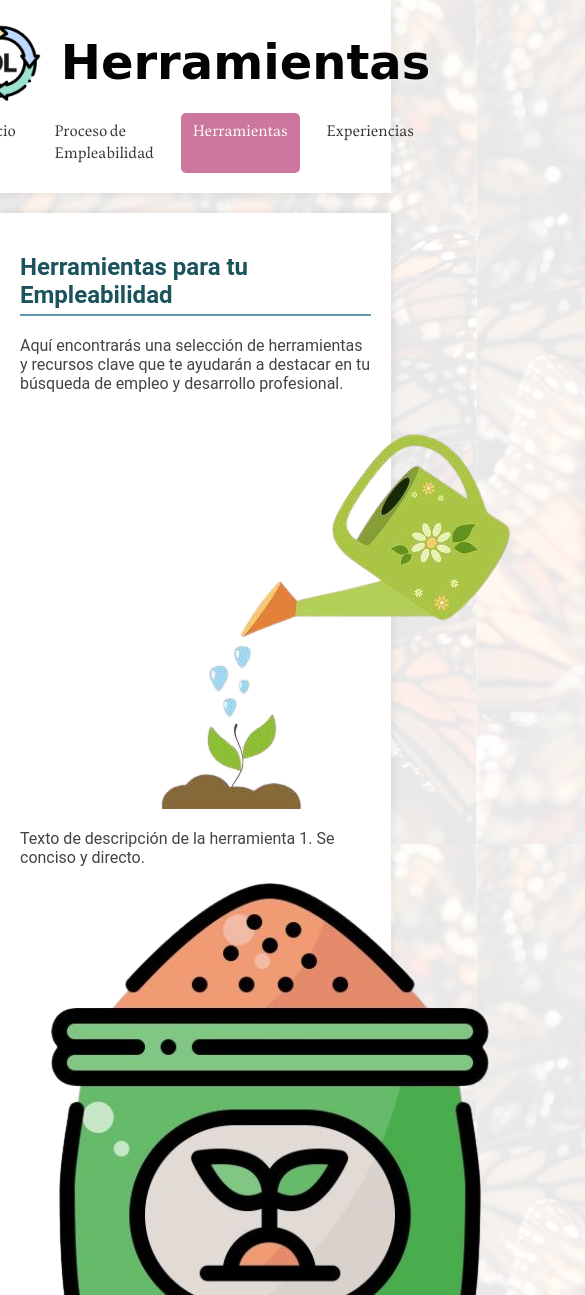
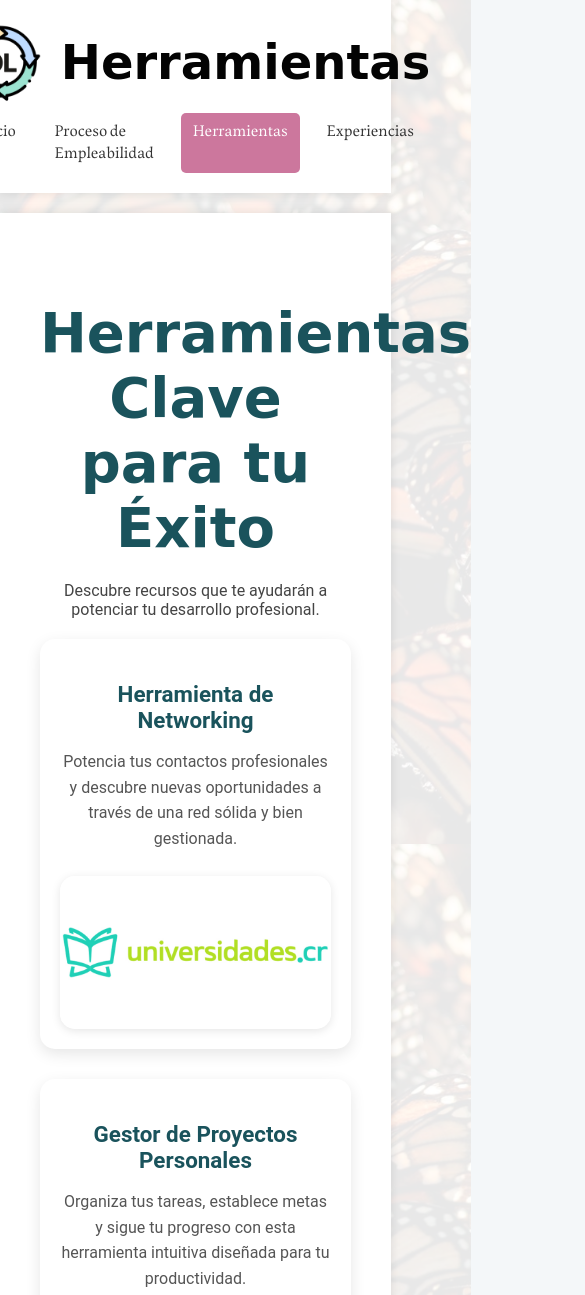
Before and after one commit to MccarthyJamil/Orientaci-nLaboral, a plain HTML site: page herramientas.html in a window 390 px wide. Shown: the top 1295 px of the page, 585 px wide, since content can reach past the window. Drawn offline with Linux system fonts and the light colour scheme; a web font is replaced by a local one.

Commit message:
sección_herramientas

```diff
--- a/css/style.css
+++ b/css/style.css
@@ -320,19 +320,19 @@ nav a.active {
 
 /* 1. REGLAS PARA EL BORDE DE COLOR (Utilizando el índice de los grupos) */
 .consejo-group:nth-child(1) .consejo-item {
-    border-color: #5d9baf; /* Azul claro para el primer consejo */
+    border-color: #cc779d; /* Azul claro para el primer consejo */
 }
 
 .consejo-group:nth-child(2) .consejo-item {
-    border-color: #cc779d; /* Rosa/Fucsia para el segundo consejo */
+    border-color: #d7d4fa; /* Rosa/Fucsia para el segundo consejo */
 }
 
 .consejo-group:nth-child(3) .consejo-item {
-    border-color: #f7963d; /* Naranja/Ámbar para el tercero */
+    border-color: #f29d58; /* Naranja/Ámbar para el tercero */
 }
 
 .consejo-group:nth-child(4) .consejo-item {
-    border-color: #1a535c; /* Azul oscuro para el cuarto */
+    border-color: #c7e0fd; /* Azul oscuro para el cuarto */
 }
 
 
@@ -469,3 +469,89 @@ nav a.active {
 .next-btn {
     right: 10px;
 }
+/* ==================================== */
+/* 9. Estilos de la Sección de Herramientas */
+/* ==================================== */
+.herramientas-section {
+    padding: 20px;
+    text-align: center; /* Centra el título y la descripción principal */
+}
+
+.herramientas-grid {
+    display: grid;
+    grid-template-columns: repeat(auto-fit, minmax(280px, 1fr)); /* Responsivo, 2-3 columnas */
+    gap: 40px; /* Espacio entre las tarjetas de herramientas */
+    max-width: 900px; /* Ancho máximo para la cuadrícula */
+    margin: 40px auto; /* Centra la cuadrícula */
+}
+
+.herramienta-item {
+    background-color: #fff;
+    padding: 25px;
+    border-radius: 15px; /* Bordes ligeramente redondeados para la tarjeta completa */
+    box-shadow: 0 5px 15px rgba(0, 0, 0, 0.1);
+    text-align: center;
+    transition: transform 0.3s ease-in-out;
+}
+
+.herramienta-item:hover {
+    transform: translateY(-10px); /* Efecto al pasar el cursor */
+}
+
+.herramienta-item h3 {
+    color: #1a535c;
+    font-size: 1.6em;
+    margin-bottom: 15px;
+}
+
+.herramienta-item p {
+    color: #555;
+    font-size: 1.1em;
+    line-height: 1.6;
+    margin-bottom: 25px;
+}
+
+.herramienta-media {
+    width: 100%; /* El contenedor ocupa todo el ancho disponible */
+    padding-top: 56.25%; /* Relación de aspecto 16:9 para la imagen */
+    position: relative;
+    overflow: hidden; /* Importante para el border-radius de la imagen */
+    border-radius: 15px; /* Bordes circulares para el contenedor de la imagen */
+    box-shadow: 0 2px 10px rgba(0, 0, 0, 0.1);
+}
+
+.herramienta-media img {
+    position: absolute;
+    top: 0;
+    left: 0;
+    width: 100%;
+    height: 100%;
+
+    /* ¡CAMBIO CLAVE! Mantiene la imagen completa sin recortar */
+    object-fit: contain;
+
+    display: block;
+    border-radius: 15px;
+    /* Agregamos el color de fondo de la tarjeta para llenar el espacio vacío de 'contain' */
+    background-color: #ffffff;
+}
+/* Media query para dispositivos móviles */
+@media (max-width: 768px) {
+    .herramientas-grid {
+        grid-template-columns: 1fr; /* Una columna en pantallas pequeñas */
+        gap: 30px;
+        margin: 20px auto;
+    }
+
+    .herramienta-item {
+        padding: 20px;
+    }
+
+    .herramienta-item h3 {
+        font-size: 1.4em;
+    }
+
+    .herramienta-item p {
+        font-size: 1em;
+    }
+}
--- a/herramientas.html
+++ b/herramientas.html
@@ -6,55 +6,56 @@
     <title>Herramientas - Guía de Competencias</title>
     <link rel="stylesheet" href="css/style.css">
 </head>
-<body id="herramientas-page">
+<body>
     <header>
         <div class="logo-container">
-            <img src="images/logo.png" alt="Logo de la Guía" class="site-logo">
+            <img src="images/logo.png" alt="Logo de la Guía de Competencias" class="site-logo">
             <h1>Herramientas</h1>
         </div>
         <nav>
             <a href="index.html">Inicio</a>
             <a href="empleabilidad.html">Proceso de Empleabilidad</a>
-    <a href="herramientas.html" class="active">Herramientas</a>
-    <a href="experiencias.html">Experiencias</a>
+            <a href="herramientas.html" class="active">Herramientas</a> <a href="experiencias.html">Experiencias</a>
         </nav>
     </header>
+
     <main>
         <section class="herramientas-section">
-            <div class="herramientas-intro-box">
-                <h2>Herramientas para tu Empleabilidad</h2>
-                <p>Aquí encontrarás una selección de herramientas y recursos clave que te ayudarán a destacar en tu búsqueda de empleo y desarrollo profesional.</p>
-            </div>
+            <h2 class="section-title">Herramientas Clave para tu Éxito</h2>
+            <p class="section-description">Descubre recursos que te ayudarán a potenciar tu desarrollo profesional.</p>
 
             <div class="herramientas-grid">
-
                 <div class="herramienta-item">
-        <div class="herramienta-imagen-circulo">
-            <img src="images/hb1.png" alt="Herramienta 1">
-        </div>
-        <div class="herramienta-texto-cuadro">
-            <p>Texto de descripción de la herramienta 1. Se conciso y directo.</p>
+                    <h3>Herramienta de Networking</h3>
+                    <p>Potencia tus contactos profesionales y descubre nuevas oportunidades a través de una red sólida y bien gestionada.</p>
+                    <div class="herramienta-media">
+                        <img src="images/u.c.r.jpg" alt="Herramienta de Networking">
                     </div>
                 </div>
 
                 <div class="herramienta-item">
-        <div class="herramienta-imagen-circulo">
-            <img src="images/hb2.png"Herramienta 2">
-        </div>
-        <div class="herramienta-texto-cuadro">
-            <p>Texto de descripción de la herramienta 2.</p>
+                    <h3>Gestor de Proyectos Personales</h3>
+                    <p>Organiza tus tareas, establece metas y sigue tu progreso con esta herramienta intuitiva diseñada para tu productividad.</p>
+                    <div class="herramienta-media">
+                        <img src="images/herramienta2.png" alt="Gestor de Proyectos">
                     </div>
                 </div>
 
                 <div class="herramienta-item">
-        <div class="herramienta-imagen-circulo">
-            <img src="images/hb3.png" alt="Herramienta 3">
-        </div>
-        <div class="herramienta-texto-cuadro">
-            <p>Texto de descripción de la herramienta 3.</p>
+                    <h3>Simulador de Entrevistas</h3>
+                    <p>Prepárate para tus entrevistas con confianza. Practica respuestas y recibe retroalimentación para perfeccionar tu desempeño.</p>
+                    <div class="herramienta-media">
+                        <img src="images/herramienta3.png" alt="Simulador de Entrevistas">
                     </div>
                 </div>
 
+                <div class="herramienta-item">
+                    <h3>Plataforma de Cursos Online</h3>
+                    <p>Accede a un catálogo de cursos actualizados que te permitirán adquirir nuevas habilidades y certificaciones relevantes.</p>
+                    <div class="herramienta-media">
+                        <img src="images/ejem1.png" alt="Cursos Online">
+                    </div>
+                </div>
                 </div>
         </section>
     </main>
@@ -63,5 +64,6 @@
         <p>Tu futuro profesional comienza hoy. Derechos de autor © 2025</p>
     </footer>
 
+    <script src="js/script.js"></script>
 </body>
 </html>
```
Also changed, not shown: images/u.c.r.jpg (added). Lines whose indentation alone changed are shown as unchanged.
